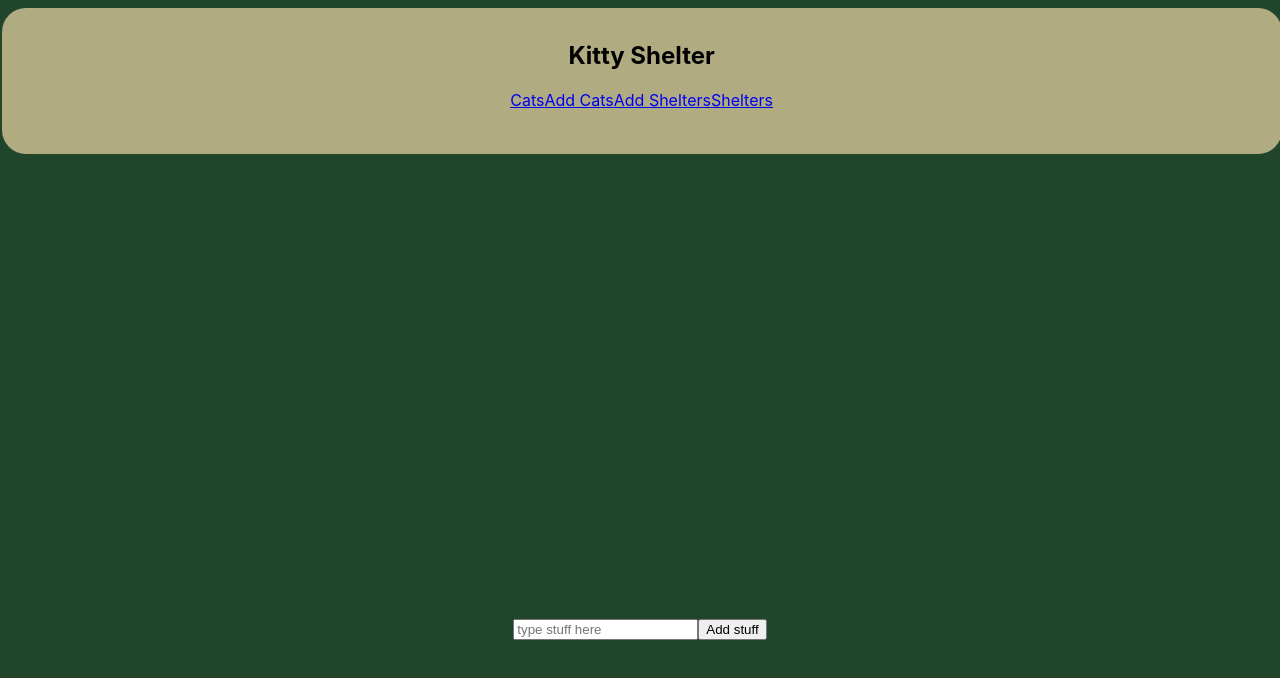
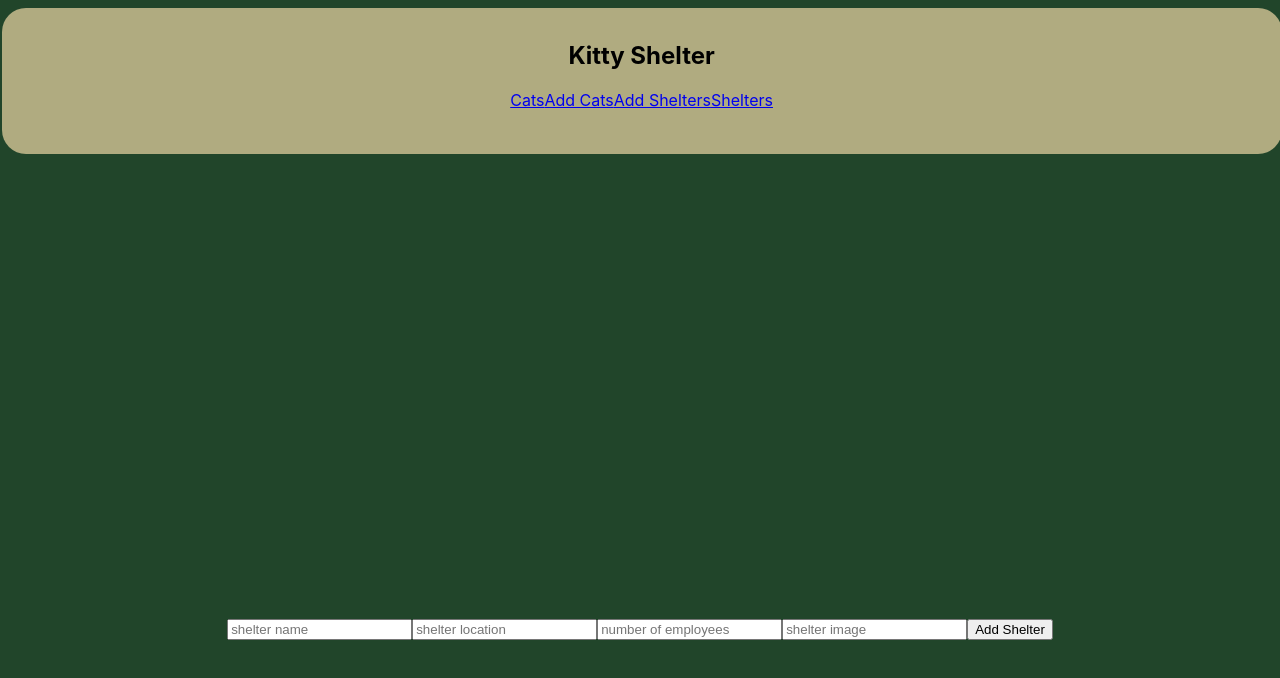
Before and after one commit to JamesSalcedo001/front, a React (Create React App) app: page /addshelterform in a window 1280 px wide. Shown: the top 678 px of the page. Built offline with nearby package versions, Linux system fonts and the light colour scheme; no server answers.

Commit message:
made shelter form controlled with state

```diff
--- a/src/AddShelterForm.js
+++ b/src/AddShelterForm.js
@@ -1,9 +1,34 @@
+import {useState} from "react"
+
 function AddShelterForm() {
+    const [formData, setFormData] = useState({
+        name: "",
+        location: "",
+        employees: "",
+        image: ""
+    })
+
+    function changeHandler() {
+        const {name, value} = e.target
+        setFormData((formDataObj) => ({...formDataObj, [name]:value }))
+    }
+
     return (
         <div>
             <form>
-                <input placeholder="type stuff here"/>
-                <button type="submit">Add stuff</button>
+                <label htmlFor="name"></label>
+                <input onChange={changeHandler} value={formData.name} placeholder="shelter name"/>
+
+                <label htmFor="location"></label>
+                <input onChange={changeHandler} value={formData.location} placeholder="shelter location"/>
+
+                <label htmlFor="employees"></label>
+                <input onChange={changeHandler} value={formData.employees} placeholder="number of employees"/>
+
+                <label htmlFor="image"></label>
+                <input onChange={changeHandler} value={formData.image} placeholder="shelter image"/>
+
+                <button type="submit">Add Shelter</button>
             </form>
         </div>
     )
```
